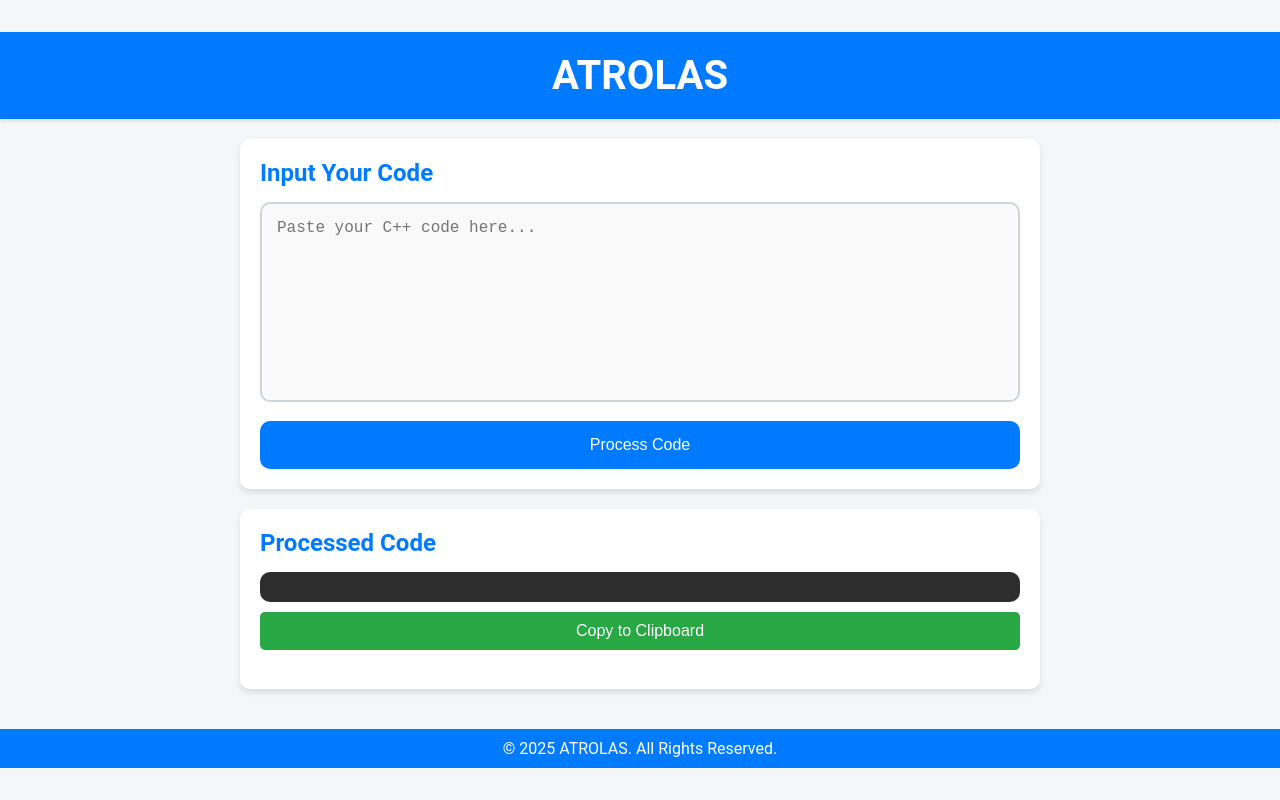
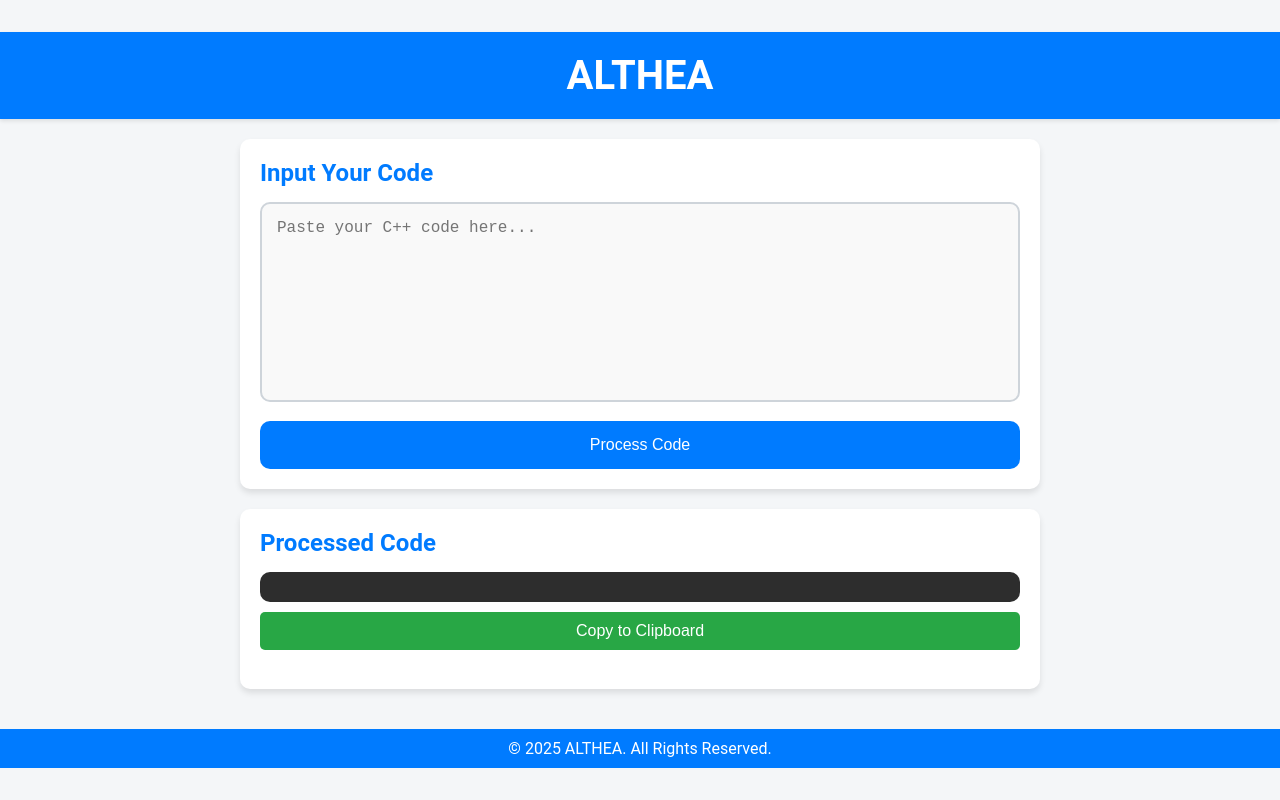
Before and after one commit to Nonbangkok/ALTHEA, a plain HTML site: page index.html in a window 1280 px wide. Drawn offline with Linux system fonts and the light colour scheme.

Commit message:
Update index.html

```diff
--- a/index.html
+++ b/index.html
@@ -3,13 +3,13 @@
 <head>
   <meta charset="UTF-8" />
   <meta name="viewport" content="width=device-width, initial-scale=1.0" />
-  <title>ATROLAS</title>
+  <title>ALTHEA</title>
   <link rel="stylesheet" href="styles.css" />
   <script src="script.js"></script>
 </head>
 <body>
   <header>
-    <h1>ATROLAS</h1>
+    <h1>ALTHEA</h1>
   </header>
   <main>
     <section class="input-section">
@@ -25,7 +25,7 @@
     </section>
   </main>
   <footer>
-    <p>&copy; 2025 ATROLAS. All Rights Reserved.</p>
+    <p>&copy; 2025 ALTHEA. All Rights Reserved.</p>
   </footer>
 </body>
 </html>
```
